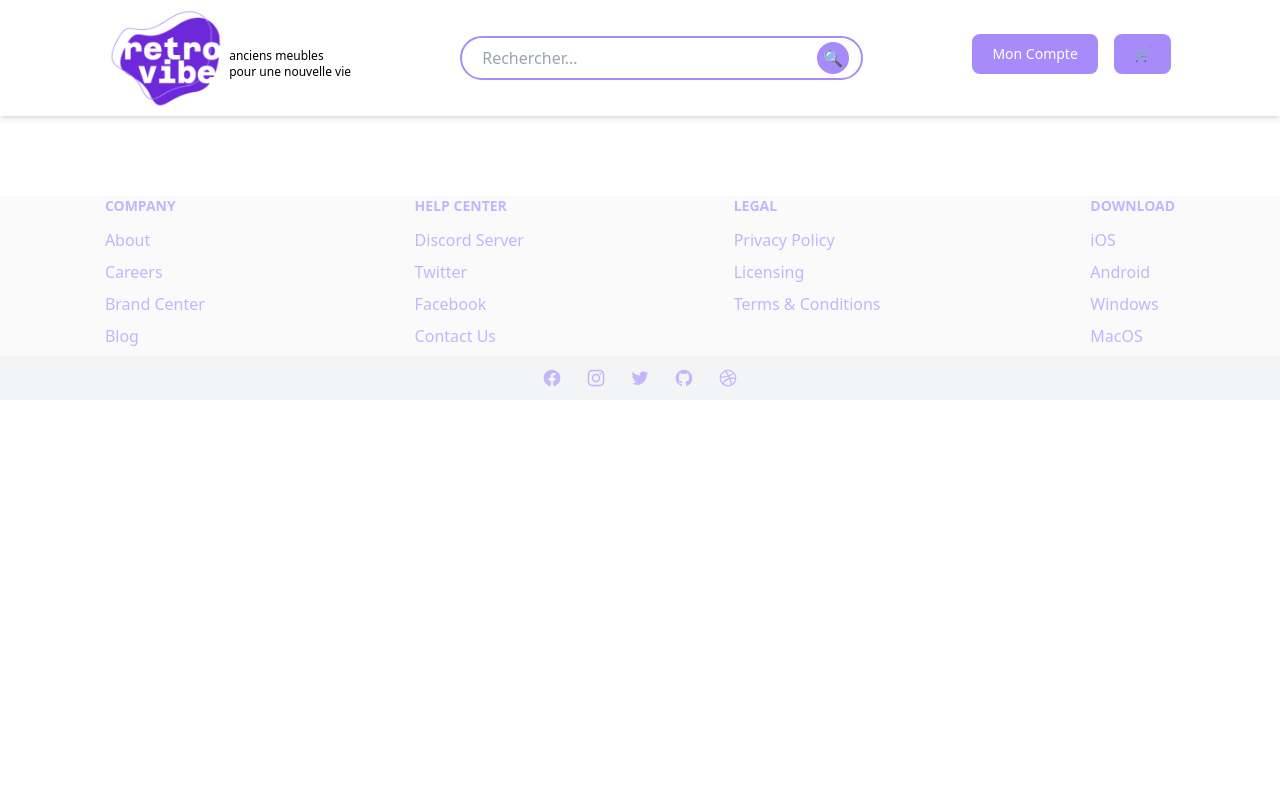
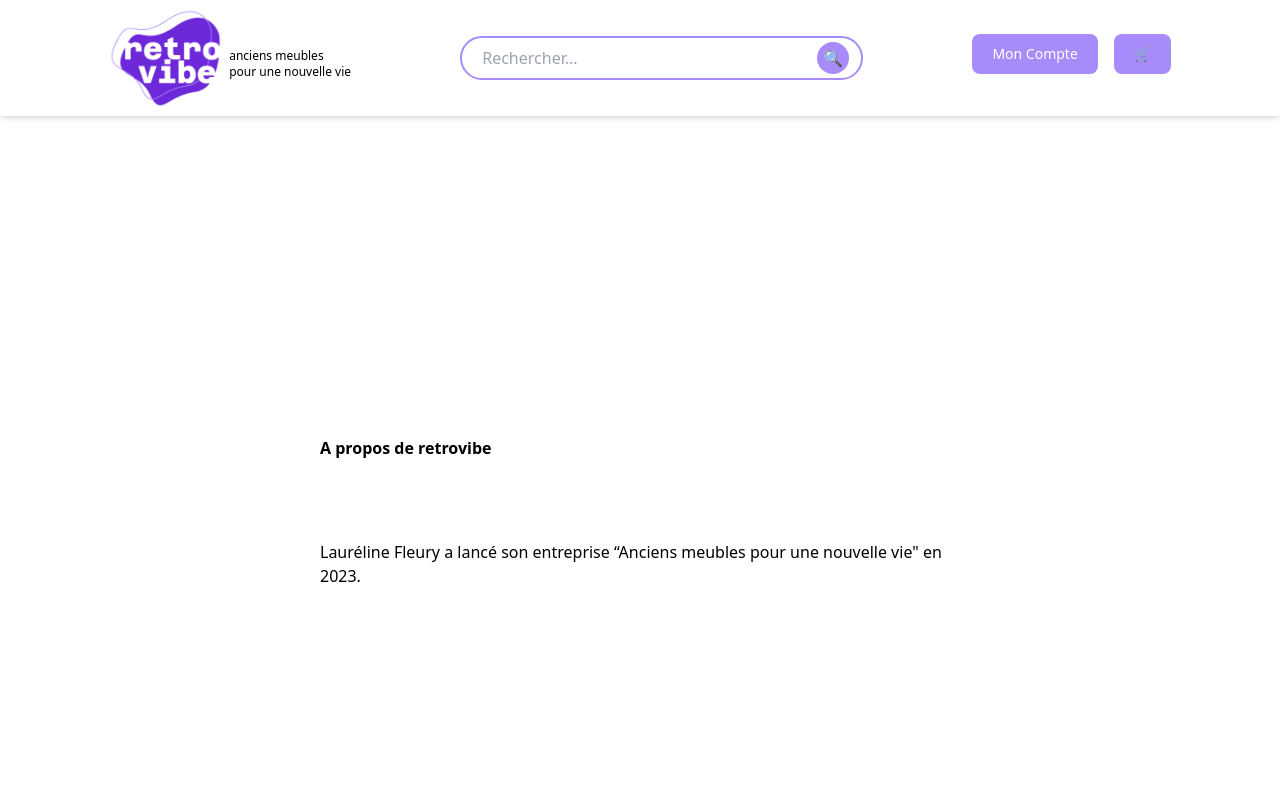
Before and after one commit to adatechschool/projet_collectif_vente_de_meubles-front-team_retrovibe, a React (Create React App) app: page /about in a window 1280 px wide. Shown: the top 800 px of the page. Built offline with nearby package versions, Linux system fonts and the light colour scheme.

Commit message:
add about and debugg footer

```diff
--- a/src/App.js
+++ b/src/App.js
@@ -8,6 +8,7 @@ import MonCompte from './Pages/MonCompte';
 import ConnectedClient from './Pages/ConnectedClient';
 import ConnectedAdmin from './Pages/ConnectedAdmin';
 import Product from './Pages/Product';
+import About from './Pages/About';
 import Footer  from './Composants/Footer';
 
 function App() {
@@ -22,6 +23,7 @@ function App() {
       <Route path='/connectedclient' element={<ConnectedClient/>}/>
       <Route path='/connectedadmin' element={<ConnectedAdmin/>}/>
       <Route path='/product' element={<Product/>}/>
+      <Route path='/about' element={<About/>}/>
     </Routes>
     <Footer/>
     </>
--- a/src/Composants/Footer.jsx
+++ b/src/Composants/Footer.jsx
@@ -8,7 +8,7 @@ function Footer() {
                     <h2 class="mb-3 text-sm font-semibold text-violet-300 uppercase">Company</h2>
                     <ul class="text-violet-300">
                         <li class="mb-2">
-                            <a href="#" class=" dark:hover:text-violet-700">About</a>
+                            <a href="/about" class=" dark:hover:text-violet-700">About</a>
                         </li>
                         <li class="mb-2">
                             <a href="#" class="dark:hover:text-violet-700">Careers</a>
--- /dev/null
+++ b/src/Pages/About.jsx
@@ -0,0 +1,12 @@
+import React from "react";
+
+function about (){
+    return(
+        <div class="m-80 ">
+            <h1 class="font-bold mb-20"> A propos de retrovibe </h1>
+            <p>Lauréline Fleury a lancé son entreprise “Anciens meubles pour une nouvelle vie" en 2023.</p>
+        </div>
+    )
+}
+
+export default about
--- a/src/Pages/ConnectedAdmin.jsx
+++ b/src/Pages/ConnectedAdmin.jsx
@@ -7,7 +7,7 @@ function connectedAdmin(){
         <div class="w-full pl-60 pr-60">
         <div class = "grid grid-cols-3 gap-4 justify-self-center">
             <div class = "mt-20 col-span-2" >
-                 <h2>Espace administration</h2>
+                 <h2 class="font-bold">Espace administration</h2>
                  <div class = "mt-10 p-1 text-center grid grid-cols-4 gap-1 shadow-md text-violet-700">
                     <p>Nom article</p>
                     <p>Prix</p>
@@ -26,7 +26,7 @@ function connectedAdmin(){
 
             </div>
             <div class="mt-20 flex flex-col shadow-md justify-center">
-                <h2 class=" mb-6 text-center">Ajouter un article</h2>
+                <h2 class="font-bold mb-6 text-center">Ajouter un article</h2>
                 <form class = "ml-6">
                     <div class="m-4 ">
                         <input  placeholder="nom" required type="text" id="nomArticle" class="w-full bg-slate-100 border-2 border-violet-400 text-gray-900 text-sm rounded-lg focus:outline-none block p-2.5 hover:border-violet-700" />
--- a/src/Pages/ConnectedClient.jsx
+++ b/src/Pages/ConnectedClient.jsx
@@ -5,8 +5,8 @@ import React from 'react';
 
 function connectedClient(){
     return(
-    <div class="w-full pl-60 pr-60 text-center mt-20">
-        <h2>Mes recherches</h2>
+    <div class="w-full pl-60 pr-60 text-center mt-20 h-screen">
+        <h2 class="font-bold">Mes recherches</h2>
         <button type="submit" class="mt-10 shadow-md mb-6 text-white bg-violet-400 hover:bg-violet-700 focus:outline-none font-medium rounded-lg text-sm sm:w-auto px-5 py-2.5 text-center">🔎 chaise rouge</button>
     </div>
     )};
```
Also changed, not shown: src/Loupe.png (deleted).
